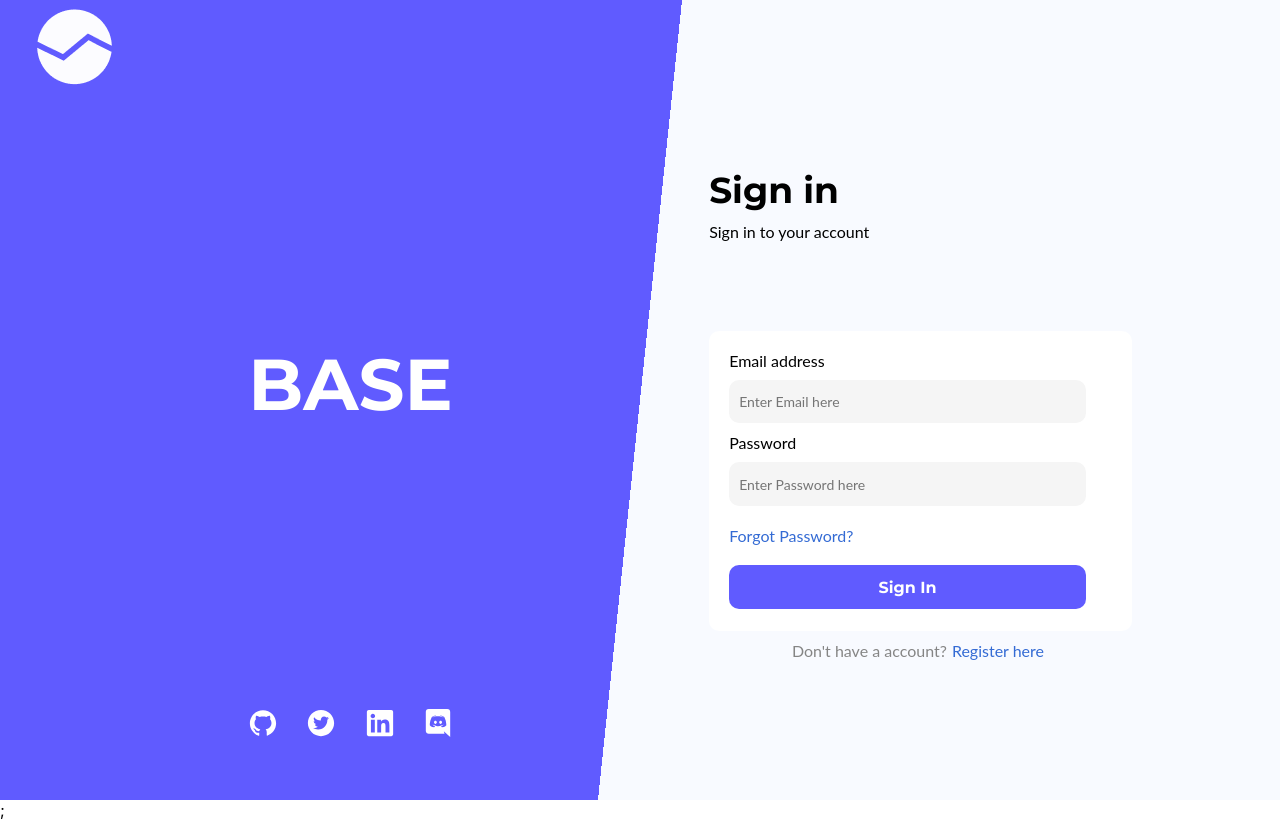
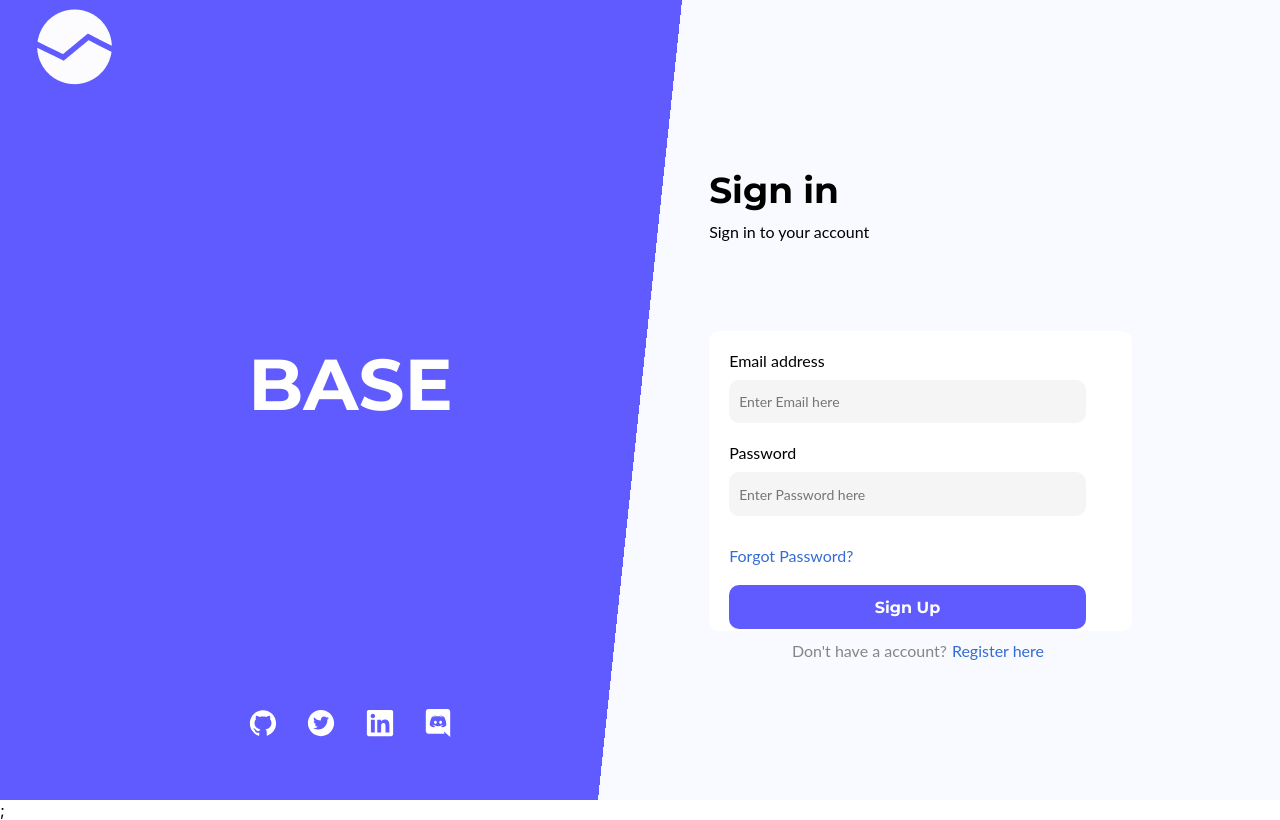
Before and after one commit to Kirti-Harode/base-app, a React (Create React App) app: page / in a window 1280 px wide. Both pictures are taken after a click on the button "Register here". Built offline with nearby package versions, Linux system fonts and the light colour scheme.

Commit message:
update errors

```diff
--- a/src/components/signIn.jsx
+++ b/src/components/signIn.jsx
@@ -5,7 +5,22 @@ import { useNavigate } from 'react-router-dom';
 export const SignIn = () => {
 	const [email, setEmail] = useState('');
 	const [password, setPassword] = useState('');
+	const [newUser, setNewUser] = useState(false);
+	const [isValidEmail, setIsValidEmail] = useState(true);
+	const [isValidPassword, setIsValidPassword] = useState(true);
+
 	const navigate = useNavigate();
+
+	function validEmail(email) {
+		if (email !== undefined && email !== null && email !== '') {
+			let parts = email.split('@');
+			if (!(parts.length === 2 && parts[1] && parts[1].split('.').length === 2)) {
+				return false;
+			}
+		}
+		return true;
+	}
+
     return(
 			<div style={{
 				display: 'flex',
@@ -74,7 +89,13 @@ export const SignIn = () => {
 							border: 'none',
 							padding: '10px'
 						}}>
-						</input>
+					</input>
+					{
+						isValidEmail === false ?
+						<div style={{color: 'red', fontSize: '10px'}}>
+							Enter a valid email
+						</div> : <div></div>
+					}
 					<h4 style={{
 						fontFamily: 'Lato',
 						fontSize: '16px',
@@ -98,7 +119,13 @@ export const SignIn = () => {
 							border: 'none',
 							padding: '10px'
 						}}>
-						</input>
+					</input>
+					{
+						isValidPassword === false ?
+						<div style={{color: 'red', fontSize: '10px'}}>
+							Please enter password
+						</div> : <div></div>
+					}
 					<button style={{
 						fontFamily: 'Lato',
 						fontSize: '16px',
@@ -120,9 +147,19 @@ export const SignIn = () => {
 							fontSize: '16px',
 							fontWeight: '700',
 						}}
-						onClick={() => navigate('/upload')}
+						onClick={() => {
+							if(validEmail(email) === false || email.length === 0){
+								setIsValidEmail(false);
+							}else{
+								setIsValidEmail(true);
+							}
+							setIsValidPassword(password.length !== 0);
+							if(validEmail(email) && password.length !== 0){
+								navigate('/upload');
+							}
+						}}
 					>
-						Sign In
+						{newUser ? 'Sign Up' : 'Sign In'}
 					</button>
 				</div>
 				<div style={{
@@ -135,7 +172,9 @@ export const SignIn = () => {
 					fontWeight: '400'
 				}}>
 					Don't have a account?
-					<button style={{padding: '0 5px', color: '#346BD4'}}>Register here</button>
+					<button
+						style={{padding: '0 5px', color: '#346BD4'}}
+						onClick={() => {setNewUser(true)}} >Register here</button>
 				</div>
 			</div>
     )
```
